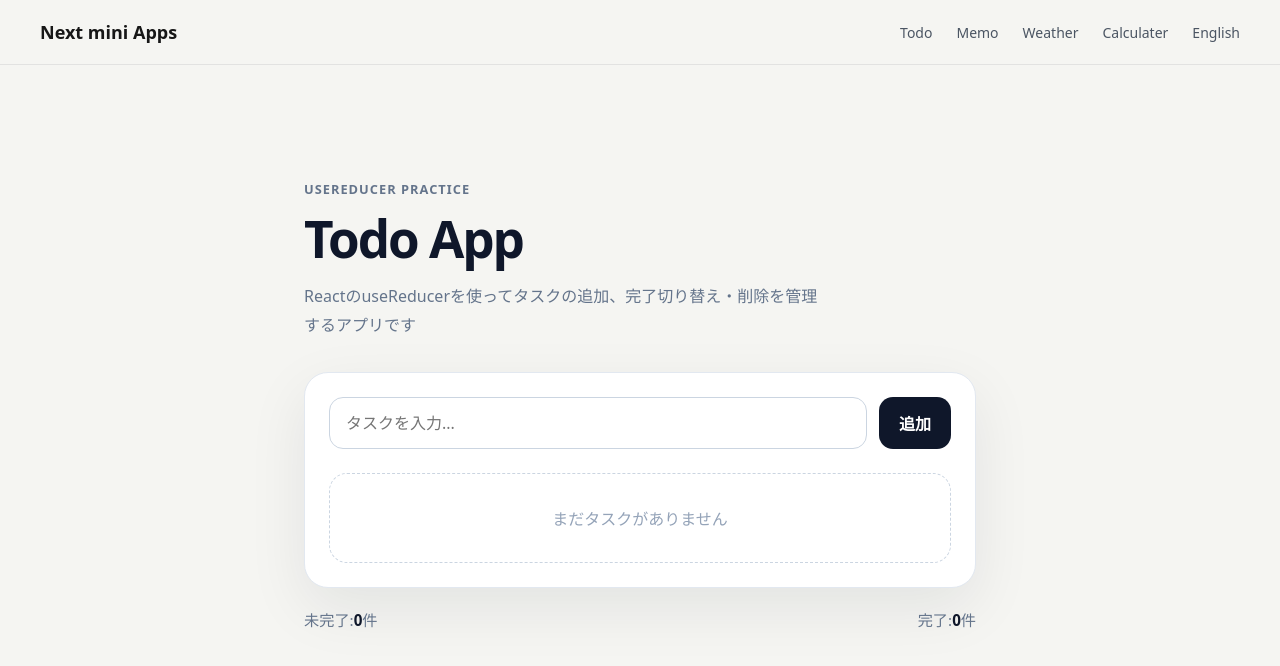
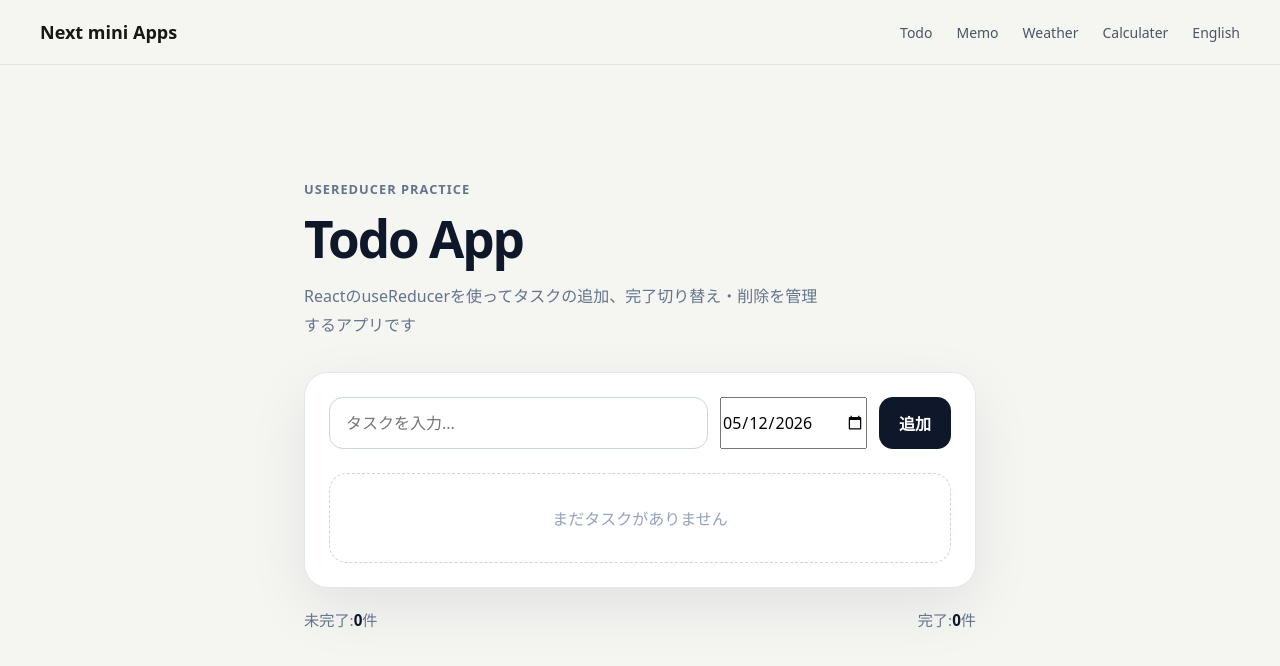
Before and after one commit to usamiyouhei/mini_apps_collection, a Next.js app: page /todo in a window 1280 px wide. Shown: the top 666 px of the page. Built offline with nearby package versions, Linux system fonts and the light colour scheme.

Commit message:
5/20 date add

```diff
--- a/src/components/todo/TaskForm.tsx
+++ b/src/components/todo/TaskForm.tsx
@@ -4,17 +4,22 @@ import React, { useState } from "react";
 import styles from "@/app/todo/todo.module.css";
 
 type Props = {
-  onAddTask: (title: string) => void;
+  onAddTask: (title: string, date: string) => void;
 };
+
+function getTodayString() {
+  return new Date().toISOString().split("T")[0];
+}
 export default function TaskForm({ onAddTask }: Props) {
   const [title, setTitle] = useState("");
+  const [date, setDate] = useState(getTodayString());
 
   const handleSubmit = (e: React.FormEvent<HTMLFormElement>) => {
     e.preventDefault();
 
     if (!title.trim()) return;
 
-    onAddTask(title);
+    onAddTask(title, date);
     setTitle("");
   };
   return (
@@ -27,6 +32,13 @@ export default function TaskForm({ onAddTask }: Props) {
           onChange={(e) => setTitle(e.target.value)}
           placeholder="タスクを入力..."
         />
+
+        <input
+          className={styles.dataInput}
+          type="date"
+          value={date}
+          onChange={(e) => setDate(e.target.value)}
+        />
         <button className={styles.button} type="submit">
           追加
         </button>
--- a/src/reducers/task.reducer.ts
+++ b/src/reducers/task.reducer.ts
@@ -6,7 +6,7 @@ export type TaskAction =
   | { type: "DELETE_TASK"; payload: string }
   | { type: "RESTORE_TASK"; payload: string }
   | { type: "CLEAR_DELETED_TASKS" }
-  | { type: "SET_TASKS"; payload: string };
+  | { type: "SET_TASKS"; payload: Task[] };
 
 import React from "react";
 
@@ -42,6 +42,12 @@ export function taskReducer(tasks: Task[], action: TaskAction): Task[] {
         task.id !== action.payload ? { ...task, deleted: false } : task,
       );
 
+    case "CLEAR_DELETED_TASKS":
+      return tasks.filter((task) => !task.deleted);
+
+    case "SET_TASKS":
+      return action.payload;
+
     default:
       return tasks;
   }
```
